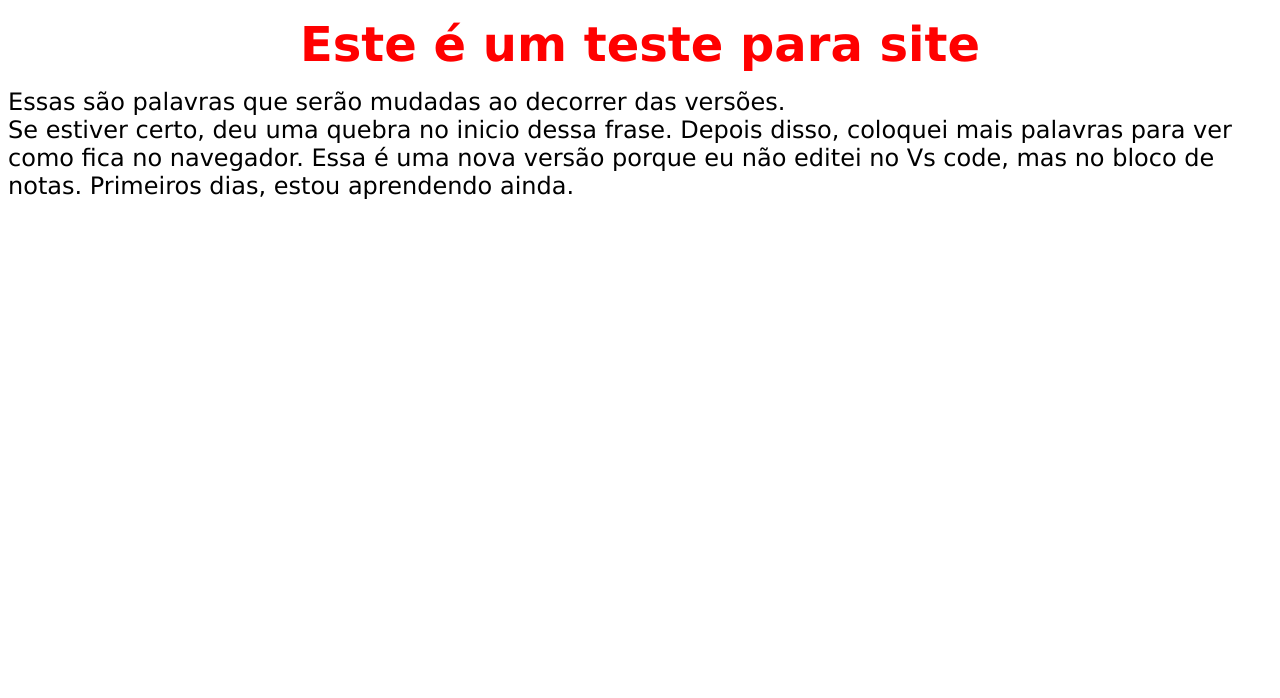
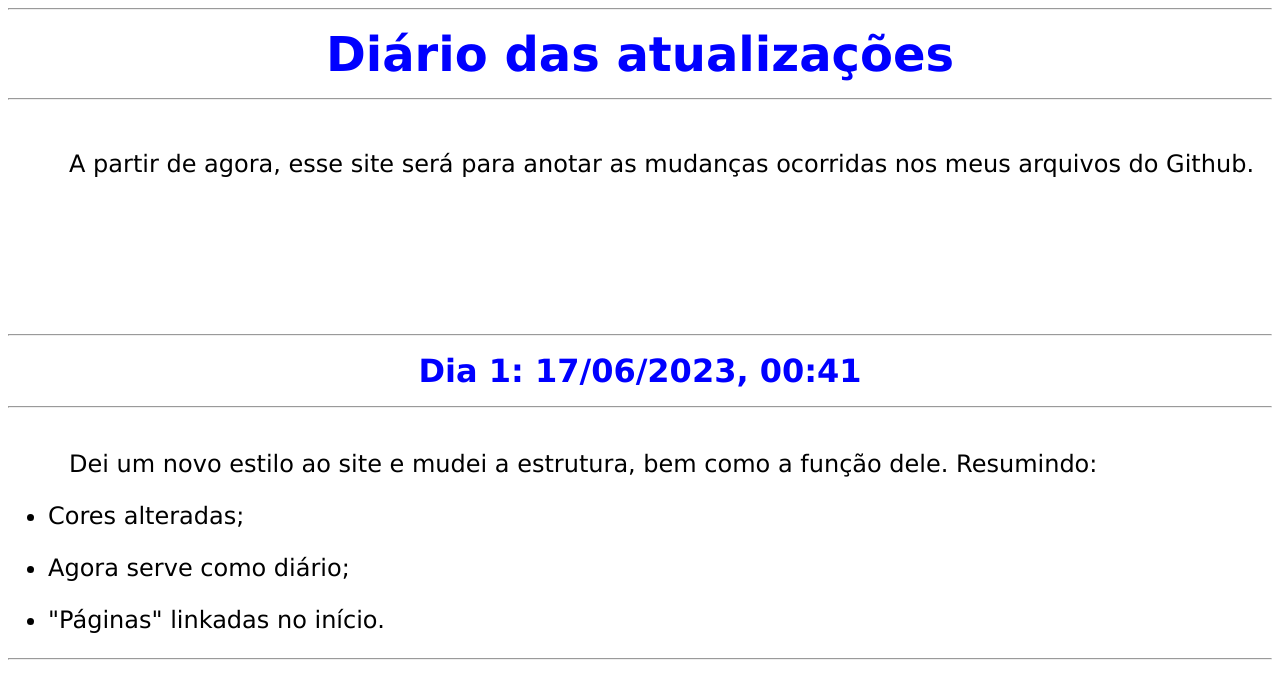
Before and after one commit to DanielRSena/HTML, a plain HTML site: page Teste de site.html in a window 1280 px wide. Drawn offline with Linux system fonts and the light colour scheme.

Commit message:
Site para atualizações de HTML

```diff
--- a/Teste de site.html
+++ b/Teste de site.html
@@ -1,12 +1,16 @@
-<!DOCTYPE html>
 <HTML>
     <HEAD>
-        <TITLE> Teste de site </TITLE>
+        <TITLE> Diário das atualizações </TITLE>
     </HEAD>
-
     <BODY>
-        <P align = "center"> <FONT COLOR = "RED" SIZE = "10" FACE = "Verdana"> <B> Este é um teste para site </B> </FONT>
-        <P> <P> <FONT SIZE = "5" FACE = "Verdana"> Essas são palavras que serão mudadas ao decorrer das versões. <BR> Se estiver certo, deu uma quebra no inicio dessa frase. Depois disso, coloquei mais palavras para ver como fica no navegador. Essa é uma nova versão porque eu não editei no Vs code, mas no bloco de notas. Primeiros dias, estou aprendendo ainda. </FONT>
+	<HR> <P align = "center"> <FONT COLOR = "Blue" SIZE = "7" FACE = "Verdana"> <B> Diário das atualizações </B> </FONT> <HR>
+        <P> <BR> <FONT SIZE = "5" FACE = "Verdana"> <PRE>	A partir de agora, esse site será para anotar as mudanças ocorridas nos meus arquivos do Github. <BR> <P> <P> </PRE> </FONT>
+	<FONT SIZE = "6" Color = "BLUE" FACE = "Verdana">  <hr> <P ALIGN = "CENTER"> <B> Dia 1: 17/06/2023, 00:41 </FONT> </B> </P> <HR> <BR> <P>
+	<FONT SIZE = "5" COLOR = "BLACK" FACE = "Verdana"> <PRE>	Dei um novo estilo ao site e mudei a estrutura, bem como a função dele. Resumindo: </PRE>
+		<UL> <P ALIGN = "CENTER">
+			<LI> Cores alteradas; <P>
+			<LI> Agora serve como diário; <P>
+			<LI> "Páginas" linkadas no início. <P>
+		</UL> </P> </FONT> <hr>
     </BODY>
-
 </HTML>
```
